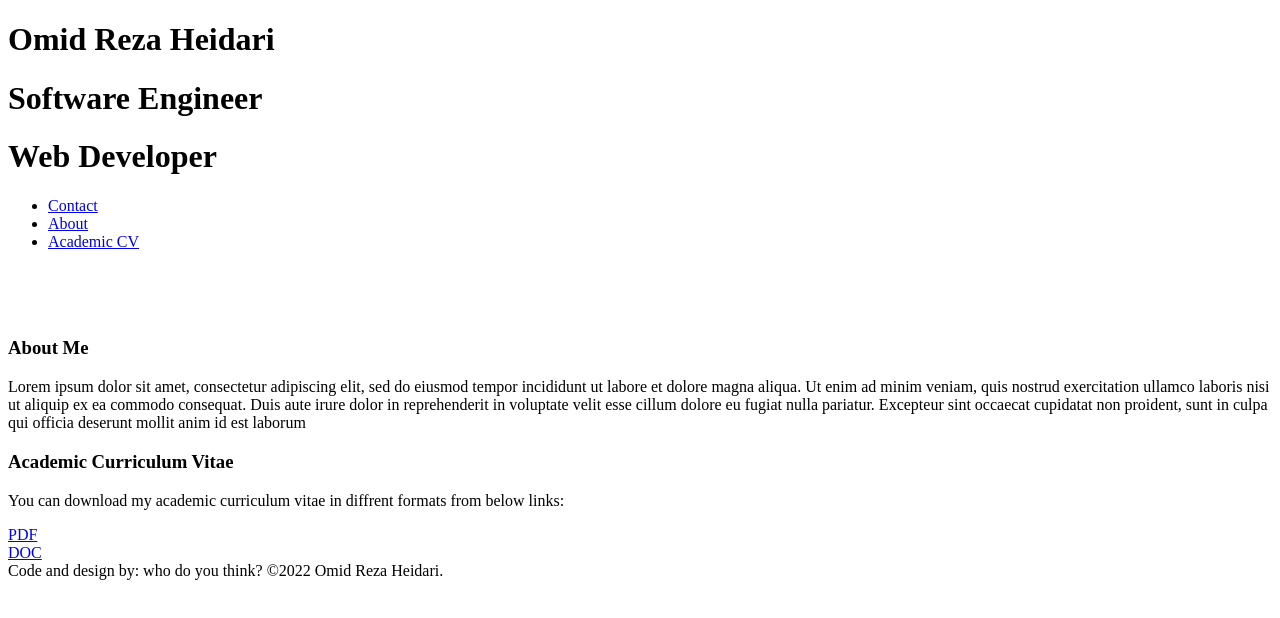
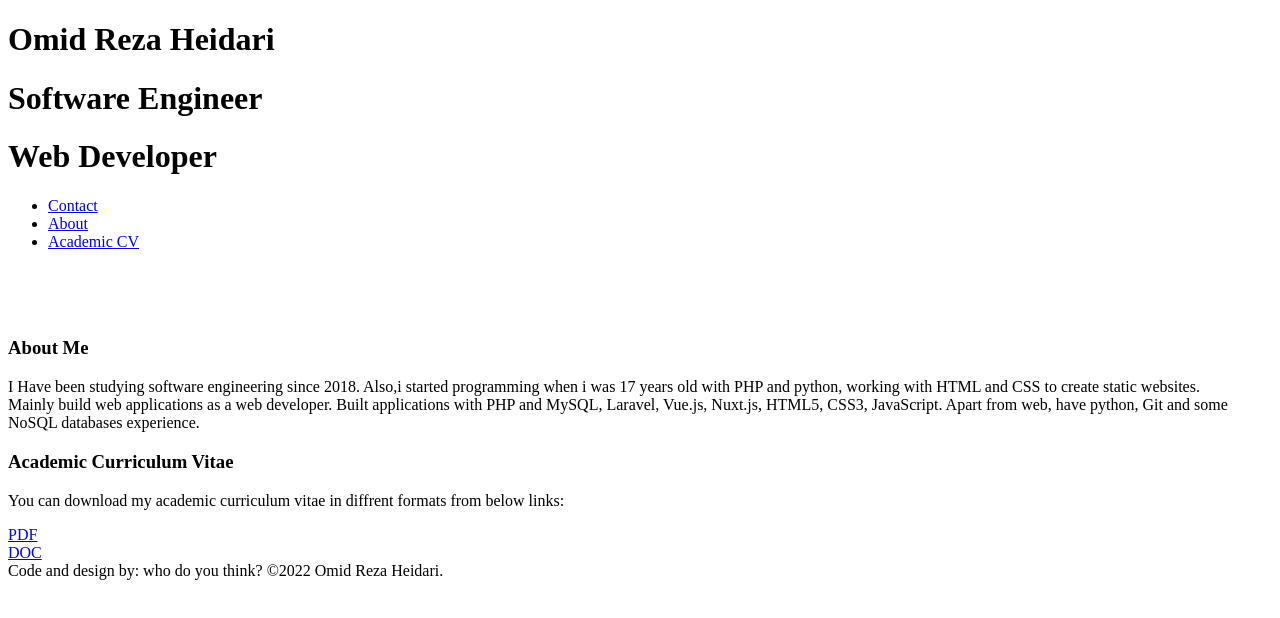
Before and after one commit to omid-reza/omid-reza.github.io, a Nuxt app in the folder web/: page / in a window 1280 px wide. Shown: the top 618 px of the page. Built offline with nearby package versions, Linux system fonts and the light colour scheme; some icons are missing.

Commit message:
fix some content

```diff
--- a/web/components/About.vue
+++ b/web/components/About.vue
@@ -4,9 +4,7 @@
 			<h3 class="alert-heading">
 				About Me
 			</h3>
-			<p class="mb-0">
-				{{ text }}
-			</p>
+			<p class="mb-0" v-html="text"></p>
 		</div>
 	</div>
 </template>
@@ -15,7 +13,7 @@
 export default {
 	data(){
 		return{
-			'text':'Lorem ipsum dolor sit amet, consectetur adipiscing elit, sed do eiusmod tempor incididunt ut labore et dolore magna aliqua. Ut enim ad minim veniam, quis nostrud exercitation ullamco laboris nisi ut aliquip ex ea commodo consequat. Duis aute irure dolor in reprehenderit in voluptate velit esse cillum dolore eu fugiat nulla pariatur. Excepteur sint occaecat cupidatat non proident, sunt in culpa qui officia deserunt mollit anim id est laborum'
+			'text':'I Have been studying software engineering since 2018. Also,i started programming when i was 17 years old with PHP and python, working with HTML and CSS to create static websites. <br /> Mainly build web applications as a web developer. Built applications with PHP and MySQL, Laravel, Vue.js, Nuxt.js, HTML5, CSS3, JavaScript. Apart from web, have python, Git and some NoSQL databases experience.'
 		}
 	}
 }
--- a/web/components/AcademicCV.vue
+++ b/web/components/AcademicCV.vue
@@ -29,7 +29,7 @@ export default {
 				},
 				'doc':{
 					'text':'DOC',
-					'link':'#'
+					'link':'https://github.com/omid-reza/Me/raw/main/CV.docx'
 				}
 			}
 		}
```
